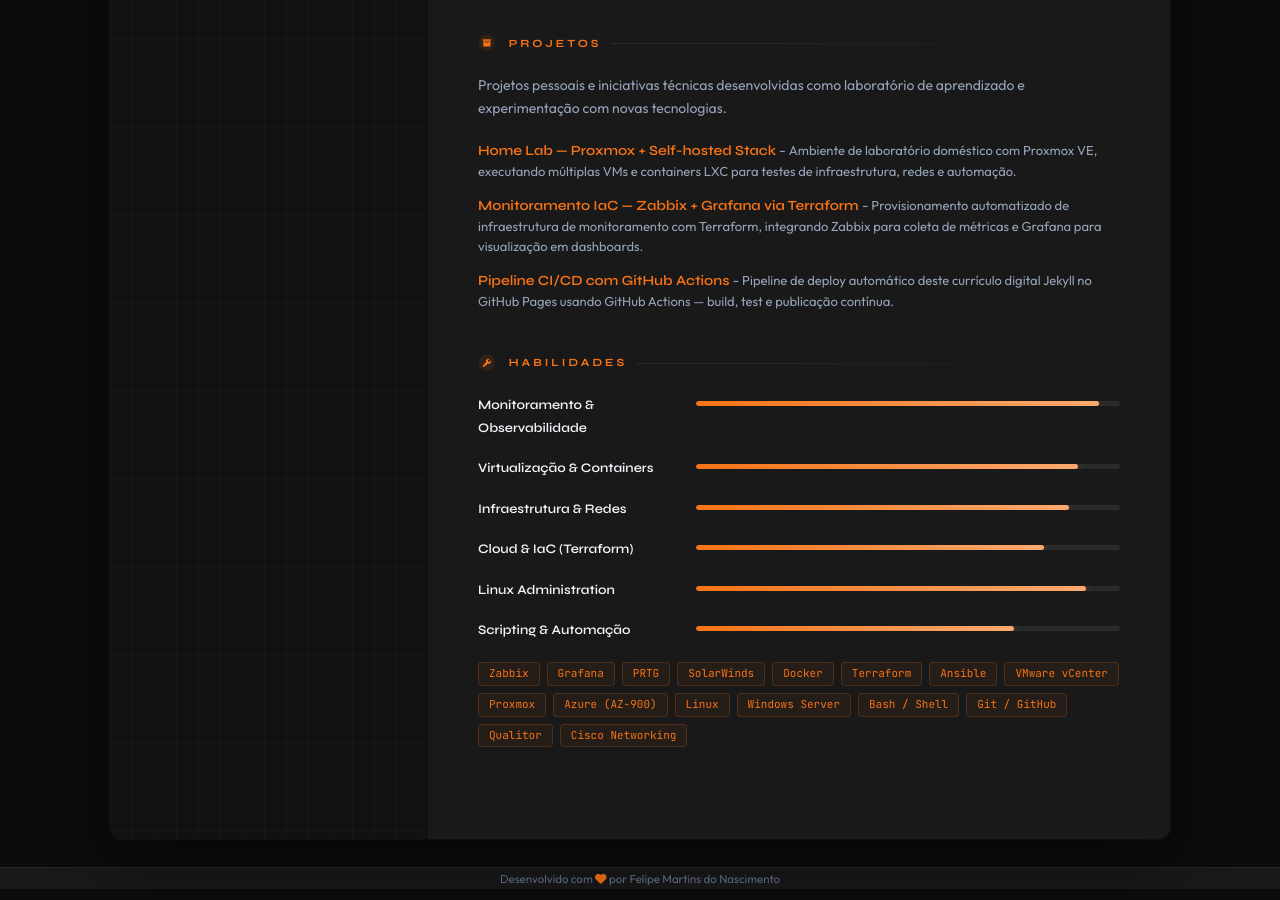
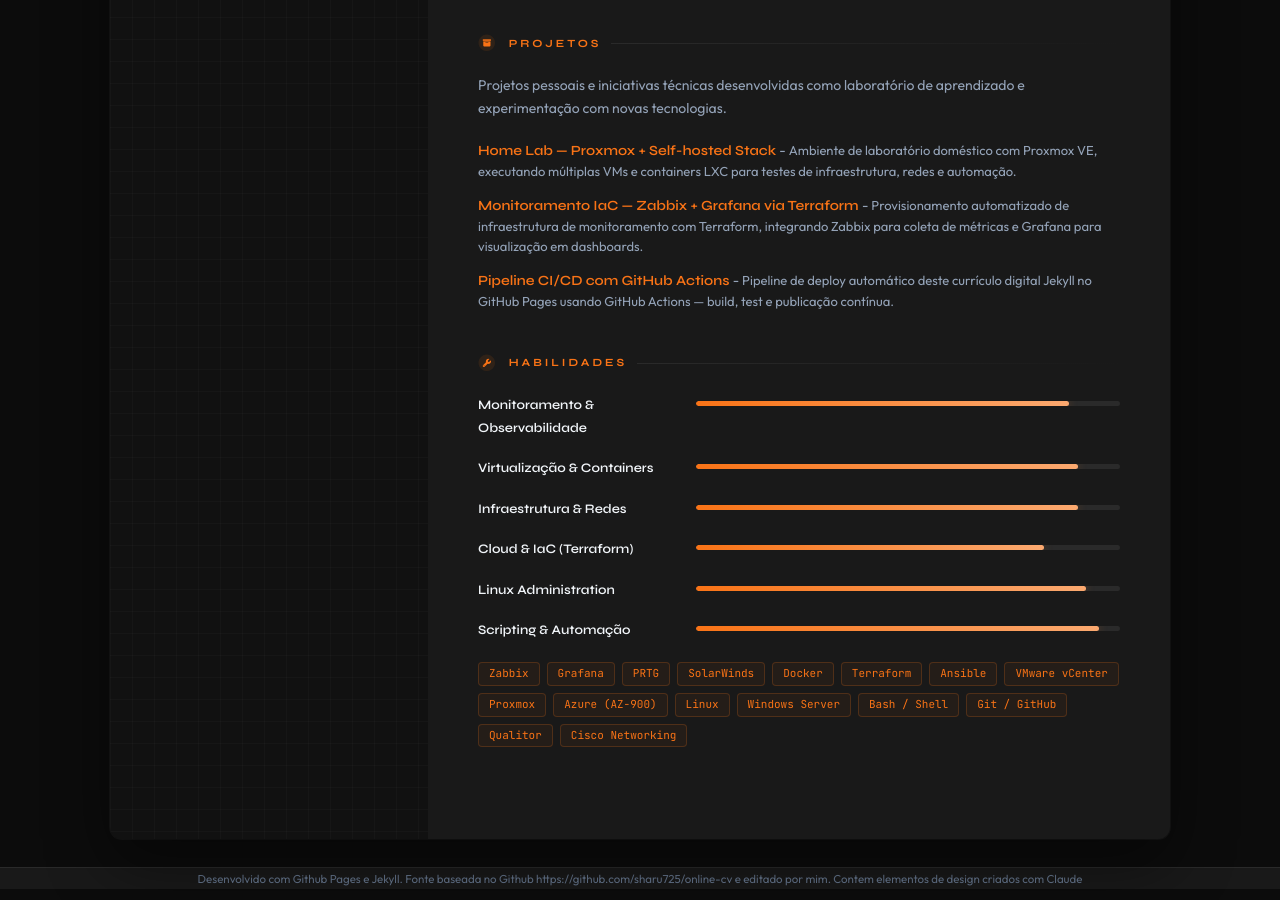
Before and after one commit to ShadowFFox/Resume, a Jekyll site: the page built from index.html, in a window 1280 px wide and 900 px high, scrolled down 1727 px. Built offline with Jekyll 4.4.1, drawn with Linux system fonts in a browser that asks for light colours.

Commit message:
Fix Jekyll build

```diff
--- a/_data/data.yml
+++ b/_data/data.yml
@@ -156,13 +156,13 @@ skills:
 
   toolset:
   - name: Monitoramento & Observabilidade
-    level: 95%
+    level: 88%
 
   - name: Virtualização & Containers
     level: 90%
 
   - name: Infraestrutura & Redes
-    level: 88%
+    level: 90%
 
   - name: Cloud & IaC (Terraform)
     level: 82%
@@ -171,7 +171,7 @@ skills:
     level: 92%
 
   - name: Scripting & Automação
-    level: 75%
+    level: 95%
 
   tags:
   - Zabbix
@@ -192,4 +192,5 @@ skills:
   - Cisco Networking
 
 footer: >
-  Desenvolvido com <i class="fas fa-heart"></i> por Felipe Martins do Nascimento
+  Desenvolvido com Github Pages e Jekyll. Fonte baseada no Github https://github.com/sharu725/online-cv e editado por mim.
+  Contem elementos de design criados com Claude
```
